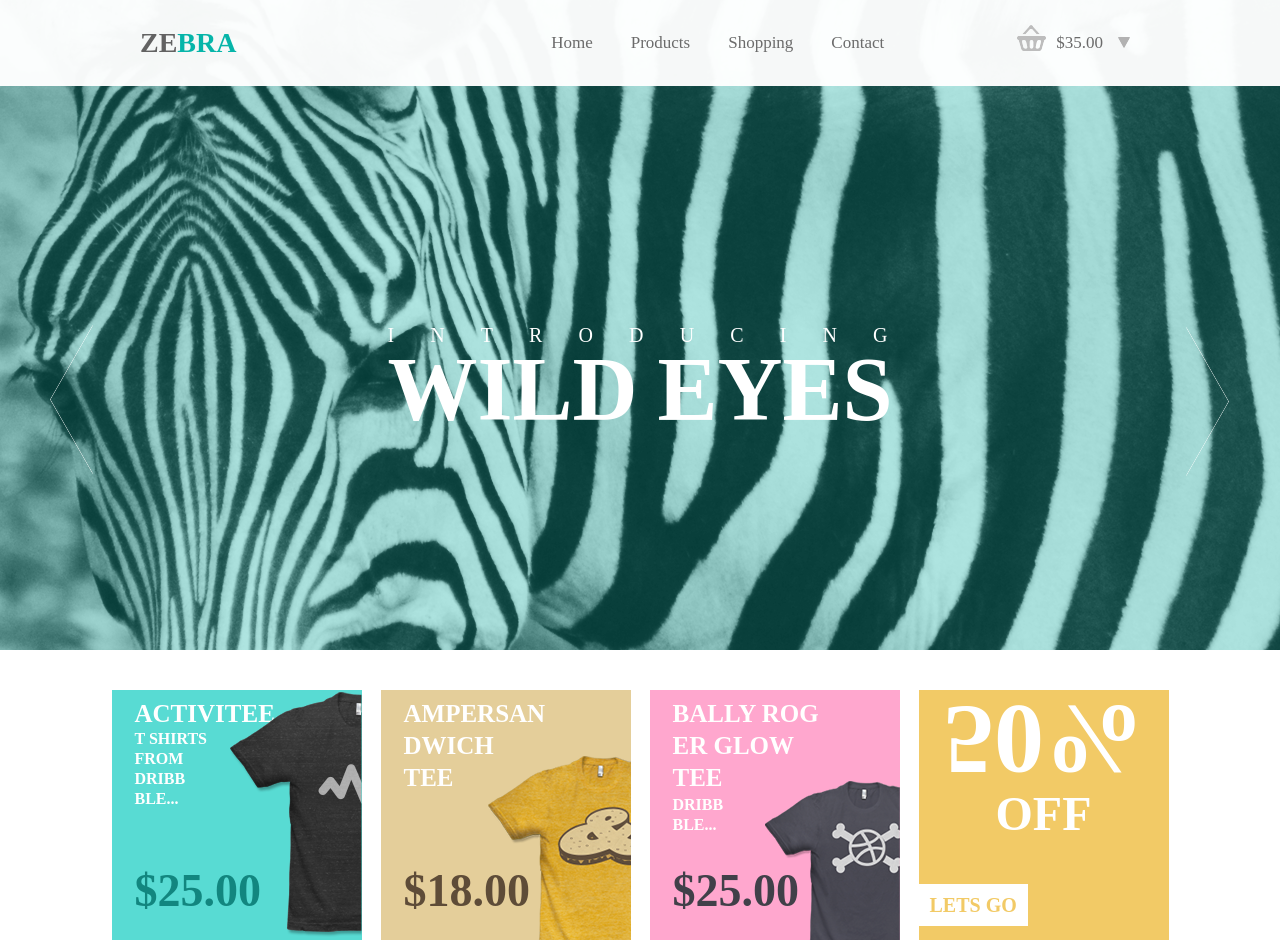
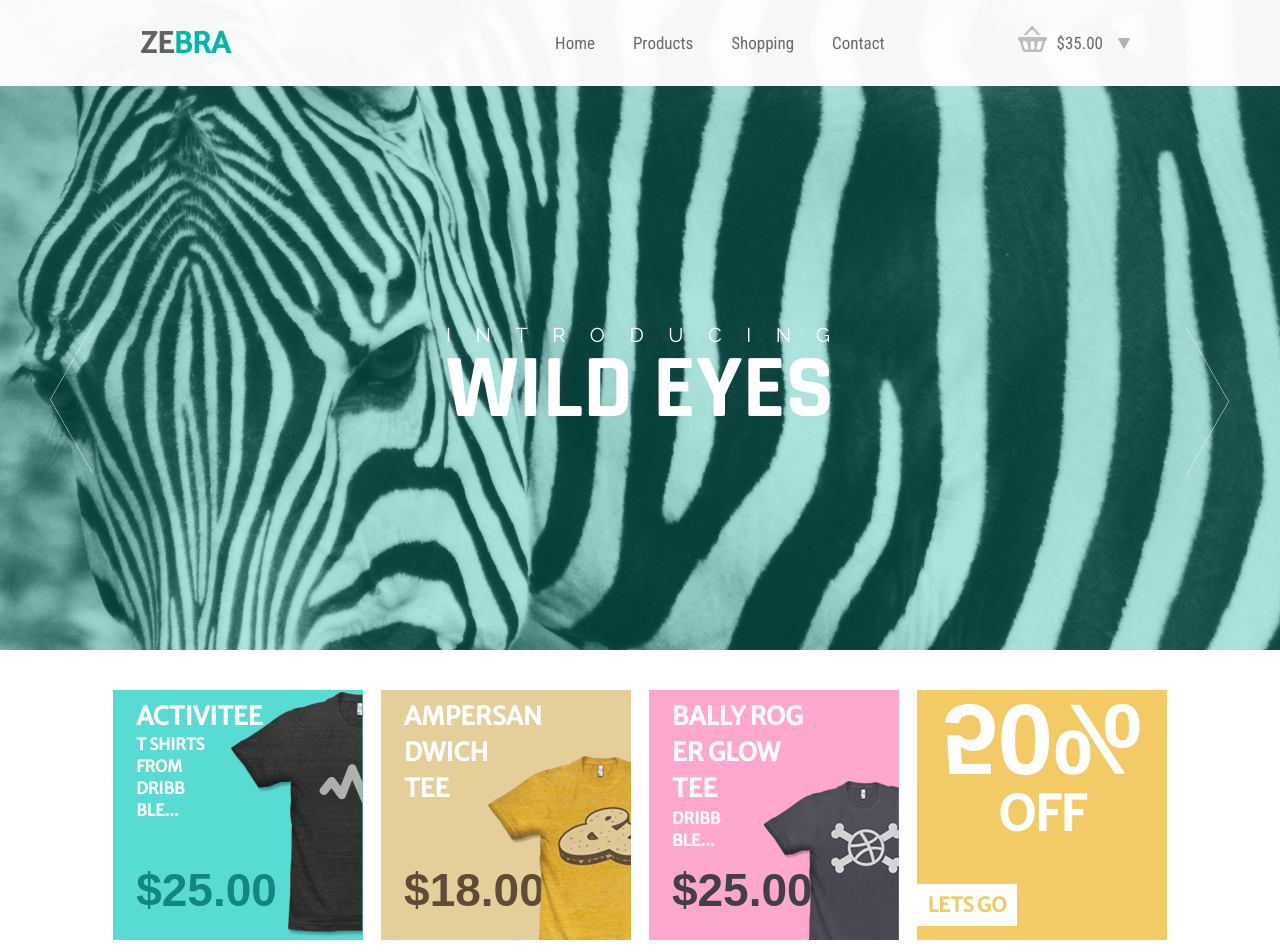
Before and after one commit to DynamicSTOP/ZEB-RA, a plain HTML site: page index.html in a window 1280 px wide. Shown: the top 952 px of the page. Drawn offline with Linux system fonts and the light colour scheme.

Commit message:
fonts. i hate fonts

```diff
--- a/css/zeb-ra.css
+++ b/css/zeb-ra.css
@@ -14,6 +14,7 @@ body > div {
 }
 
 .header {
+    font-family: 'Roboto Condensed', sans-serif;
     width: 100%;
     background: rgba(255, 255, 255, 0.96);
     color: #6b6b6b;
@@ -31,6 +32,7 @@ body > div {
 }
 
 .header > .logo {
+    font-family: 'Merriweather Sans', sans-serif;
     left: 140px;
     line-height: 28px;
     color: #06b5a9;
@@ -115,6 +117,7 @@ div.submenu div div:first-child {
 }
 
 .submenu .logo {
+    font-family: 'Merriweather Sans', sans-serif;
     line-height: 34px;
     color: #fec8cd;
     font-weight: 800;
@@ -170,7 +173,7 @@ div.submenu div div:first-child {
     top: 0;
     left: 0;
 }
-
+/* slider */
 .sliderLeft, .sliderRight {
     position: absolute;
     left: 50px;
@@ -204,12 +207,14 @@ div.submenu div div:first-child {
 }
 
 .middleText .small {
+    font-family: 'Raleway', sans-serif;
     font-size: 20px;
     line-height: 20px;
     width: 99%;
 }
 
 .middleText .huge {
+    font-family: 'Rajdhani', sans-serif;
     font-size: 90px;
     line-height: 90px;
     font-weight: 800;
@@ -228,6 +233,7 @@ div.submenu div div:first-child {
 
 /* promos */
 .cells {
+    font-family: 'Merriweather Sans', sans-serif;
     padding-top: 40px;
     padding-bottom: 50px;
     text-align: center;
@@ -310,6 +316,7 @@ div.submenu div div:first-child {
 }
 
 .cell1 .price, .cell2 .price, .cell3 .price {
+    font-family: Arial, sans-serif;
     position: absolute;
     bottom: 23px;
     left: 23px;
@@ -324,6 +331,7 @@ div.submenu div div:first-child {
 }
 
 .cell4 .title {
+    font-family: Arial, sans-serif;
     text-align: center;
     font-size: 100px;
     line-height: 100px;
@@ -354,6 +362,8 @@ div.submenu div div:first-child {
 
 /*categories*/
 .categories {
+    font-family: 'Josefin Slab', serif;
+    font-weight: 300;
     width: 100%;
     height: 560px;
     margin: 0 auto;
@@ -537,6 +547,7 @@ div.submenu div div:first-child {
     display: inline-block;
 }
 .selectedItem .itemInfo{
+    font-family: 'Roboto Condensed', sans-serif;
     display: inline-block;
     margin-top:200px;
     margin-left:195px;
@@ -582,6 +593,7 @@ div.submenu div div:first-child {
 }
 
 .itemInfo .bottom .price{
+
     font-size: 28px;
     font-weight: 400;
     line-height: 28px;
@@ -624,6 +636,7 @@ div.submenu div div:first-child {
 }
 
 .footer .left .logo{
+    font-family: 'Merriweather Sans', sans-serif;
     margin-top: 26px;
     font-size: 28px;
     line-height: 28px;
--- a/index.html
+++ b/index.html
@@ -1,6 +1,7 @@
 <!DOCTYPE html>
 <html>
 <head>
+    <link href='https://fonts.googleapis.com/css?family=Merriweather+Sans|Roboto+Condensed:400|Raleway|Rajdhani:400,700|Josefin+Slab:100,300|Arimo:700' rel='stylesheet' type='text/css'>
     <link type="text/css" rel="stylesheet" href="./css/zeb-ra.css">
 </head>
 <body>
```
